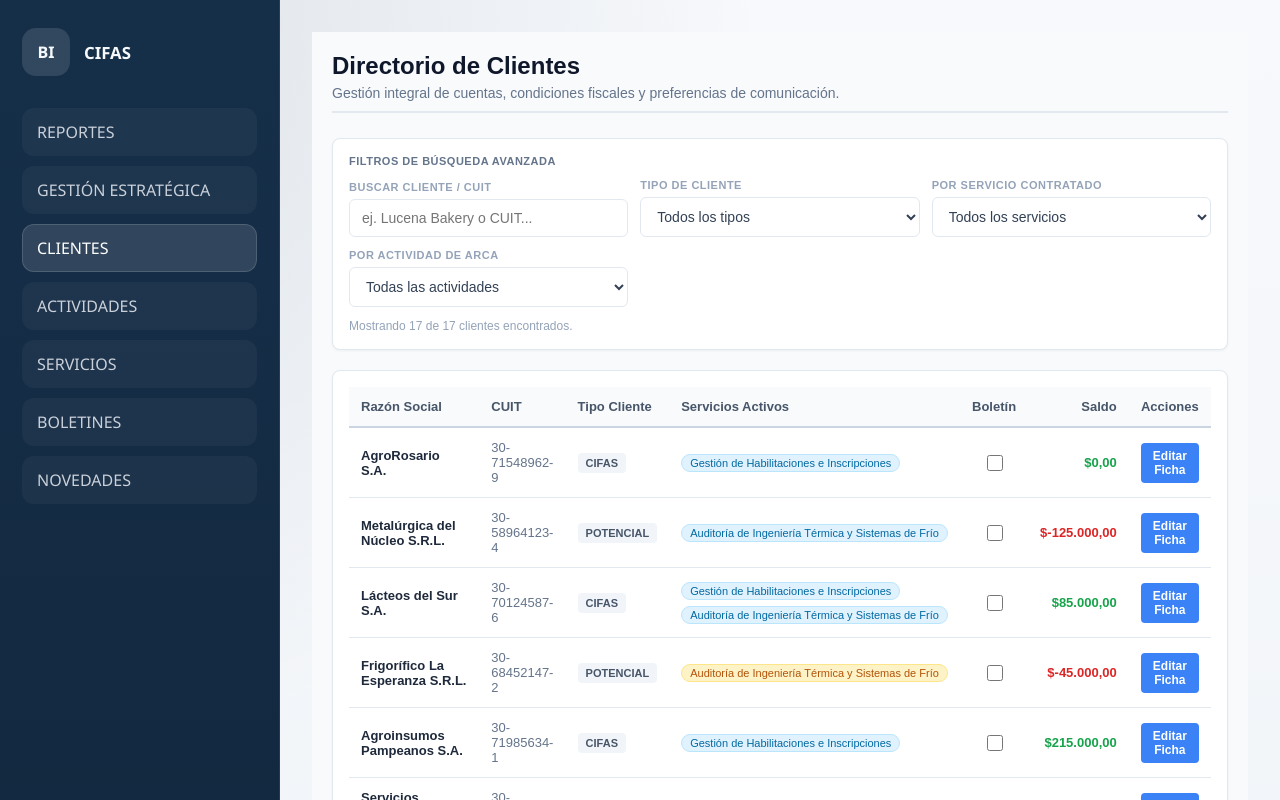
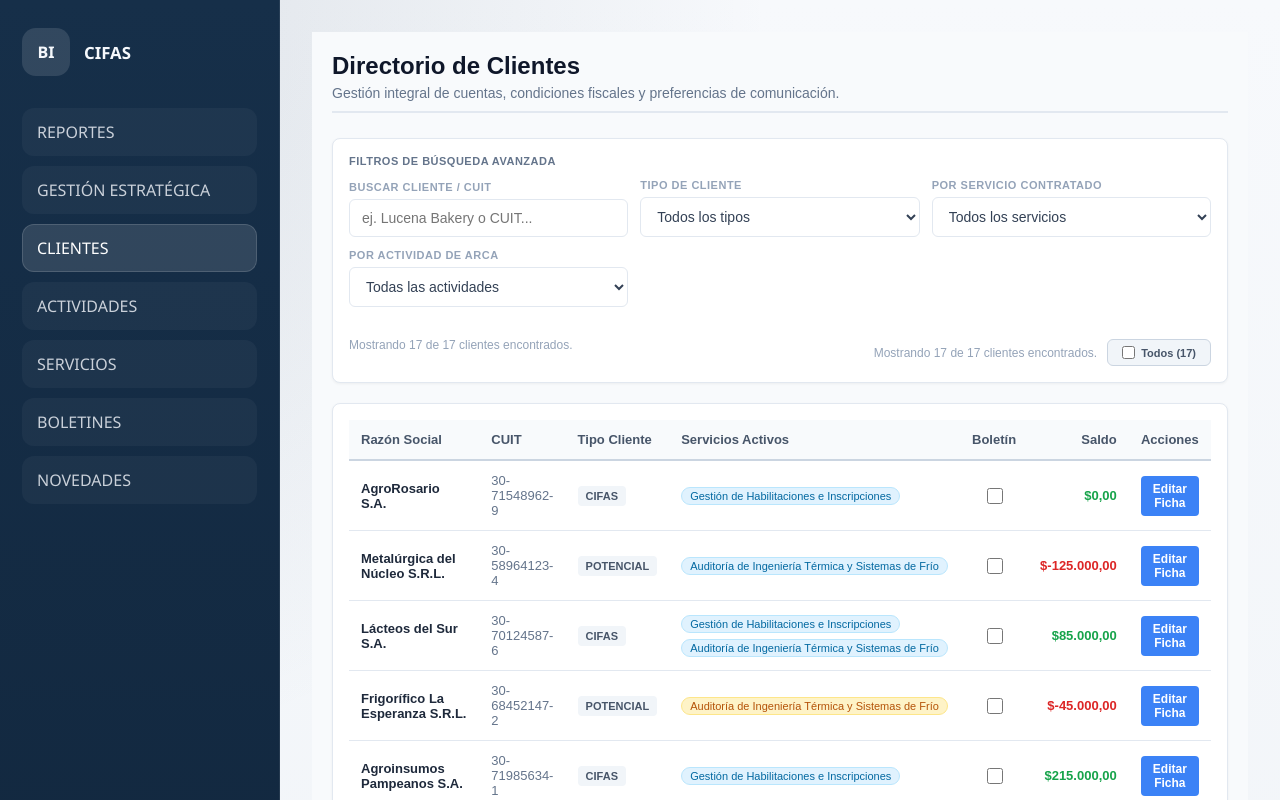
Before and after one commit to serena-giacomelli/Dashboard-BI-IA, a React (Vite) app: page /clientes in a window 1280 px wide. Shown: the top 800 px of the page. Built offline with nearby package versions, Linux system fonts and the light colour scheme.

Commit message:
fix filtros

```diff
--- a/src/pages/Clientes.jsx
+++ b/src/pages/Clientes.jsx
@@ -133,6 +133,19 @@ const Clientes = ({ clientes, setClientes, catalogoServicios }) => {
     boxSizing: 'border-box',
     outline: 'none'  };
 
+
+const todosFiltradosMarcados = clientesFiltrados.length > 0 && clientesFiltrados.every(c => c.enviarBoletin);
+
+  const toggleTodosFiltrados = () => {
+    const nuevoEstado = !todosFiltradosMarcados;
+    const idsVisibles = clientesFiltrados.map(c => c.id);
+    setClientes(prevClientes =>
+      prevClientes.map(c =>
+        idsVisibles.includes(c.id) ? { ...c, enviarBoletin: nuevoEstado } : c
+      )
+    );
+  };
+
   return (
     <div style={{ maxWidth: '1280px', margin: '0 auto', padding: '20px', fontFamily: 'sans-serif', color: '#334155', backgroundColor: '#f8fafc', minHeight: '100vh' }}>
       {!clienteEditando && (
@@ -201,8 +214,65 @@ const Clientes = ({ clientes, setClientes, catalogoServicios }) => {
                 </button>
               )}
             </div>
-            <div style={{ marginTop: '12px', fontSize: '12px', color: '#94a3b8', fontWeight: '500' }}>
-              Mostrando {clientesFiltrados.length} de {clientes.length} clientes encontrados.
+            <div style={{
+              marginTop: '16px',
+              fontSize: '12px',
+              color: '#94a3b8',
+              fontWeight: '500',
+              display: 'flex',
+              justifyContent: 'space-between',
+              alignItems: 'center',
+              flexWrap: 'wrap',
+              gap: '10px'
+            }}>
+              <span>
+                Mostrando {clientesFiltrados.length} de {clientes.length} clientes encontrados.
+              </span>
+
+<div style={{
+              marginTop: '16px',
+              fontSize: '12px',
+              color: '#94a3b8',
+              fontWeight: '500',
+              display: 'flex',
+              justifyContent: 'space-between',
+              alignItems: 'center',
+              flexWrap: 'wrap',
+              gap: '10px'
+            }}>
+              <span>
+                Mostrando {clientesFiltrados.length} de {clientes.length} clientes encontrados.
+              </span>
+
+              {clientesFiltrados.length > 0 && (
+                <button
+                  type="button"
+                  onClick={toggleTodosFiltrados}
+                  style={{
+                    padding: '6px 14px',
+                    backgroundColor: todosFiltradosMarcados ? '#e0f2fe' : '#f1f5f9',
+                    color: todosFiltradosMarcados ? '#0369a1' : '#475569',
+                    border: todosFiltradosMarcados ? '1px solid #bae6fd' : '1px solid #cbd5e1',
+                    borderRadius: '6px',
+                    fontSize: '11px',
+                    fontWeight: 'bold',
+                    cursor: 'pointer',
+                    display: 'flex',
+                    alignItems: 'center',
+                    gap: '6px',
+                    transition: 'all 0.2s ease'
+                  }}
+                >
+                  <input
+                    type="checkbox"
+                    checked={todosFiltradosMarcados}
+                    readOnly
+                    style={{ cursor: 'pointer', margin: 0, width: '13px', height: '13px' }}
+                  />
+                  <span>Todos ({clientesFiltrados.length})</span>
+                </button>
+              )}
+            </div>
             </div>
           </div>
           <div style={{ backgroundColor: '#fff', border: '1px solid #e2e8f0', borderRadius: '8px', padding: '16px', boxShadow: '0 1px 3px rgba(0,0,0,0.05)' }}>
```
